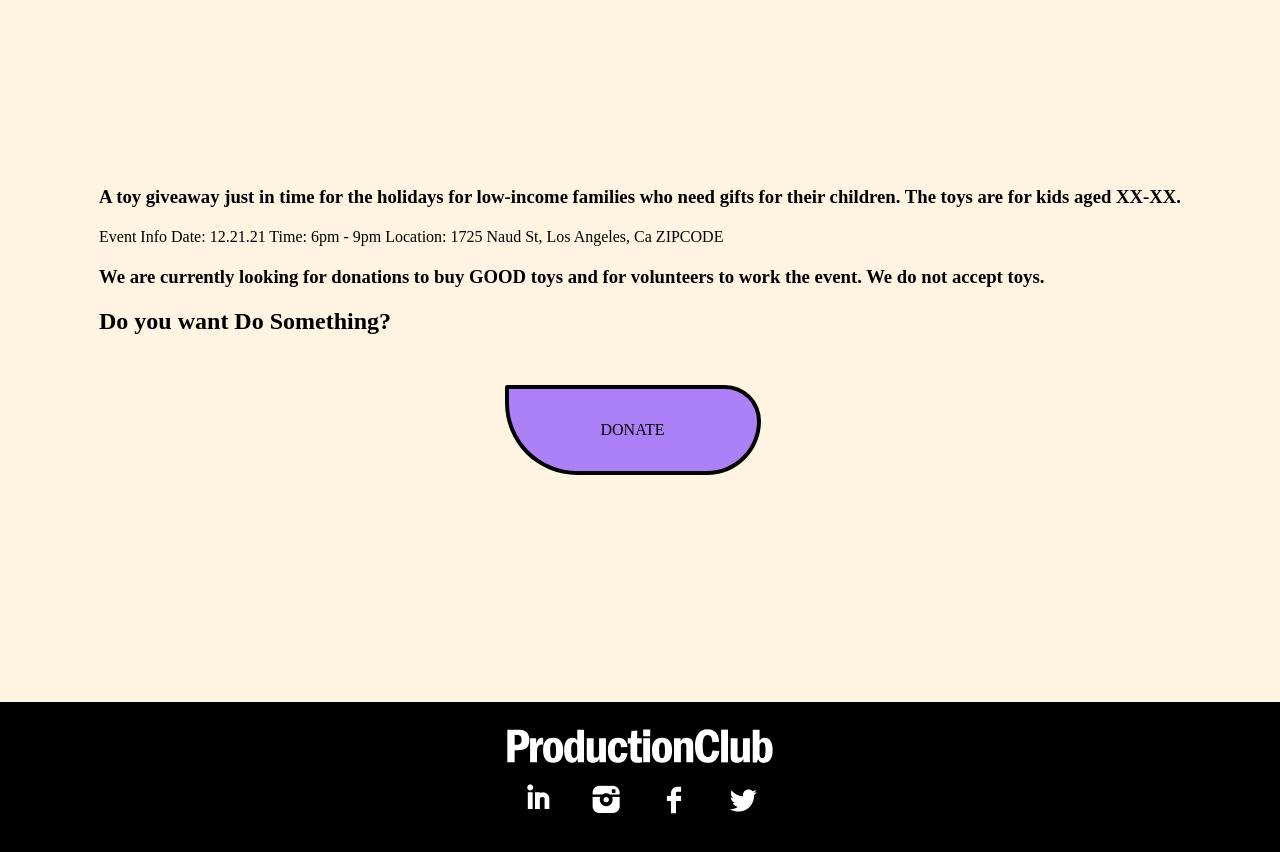
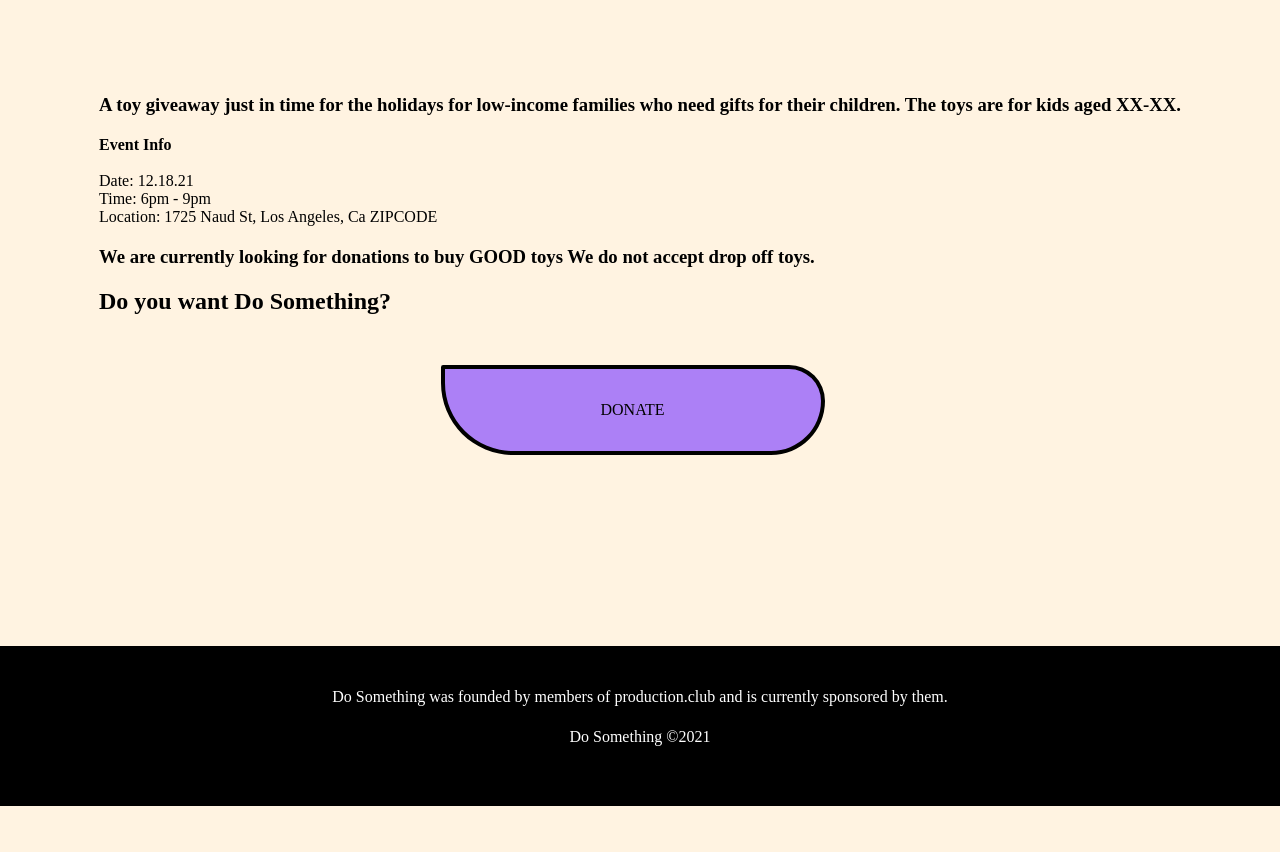
Before and after one commit to production-club/do-something, a React (Create React App) app: page / in a window 1280 px wide. Shown: the part 220-1072 px from the top of the page. After the commit the page ends 1026 px from the top, so only its background shows below. Built offline with nearby package versions, Linux system fonts and the light colour scheme; what react-google-maps would draw is missing.

Commit message:
update copy

```diff
--- a/package.json
+++ b/package.json
@@ -11,6 +11,7 @@
     "react-cookie-consent": "^6.4.1",
     "react-dom": "^17.0.2",
     "react-google-maps": "^9.4.5",
+    "react-helmet": "^6.1.0",
     "react-icons": "^4.3.1",
     "react-router-dom": "^6.0.2",
     "react-scripts": "4.0.3",
--- a/src/App.css
+++ b/src/App.css
@@ -80,7 +80,7 @@ body {
 
 .HomeButtonWrapper {
   display: flex;
-  width: 100vw;
+  width: 90vw;
   justify-content: space-evenly;
   min-width: fit-content;
   /* padding: 15px 15px 15px 15px; */
@@ -107,7 +107,7 @@ p {
   border: 4px solid black;
   background-color: #ac80f6;
   color: black;
-  width: 20vw;
+  width: 30vw;
   min-width: 50%;
   border-radius: 1.2em 20em 30em 40em;
   align-items: center;
@@ -142,8 +142,10 @@ p {
 
 .FooterFlex {
   display: flex;
-  flex-direction: row;
+  flex-direction: column;
+  text-align: center;
   max-height: 20vh;
+  color: white;
   /* width: 100%; */
   /* margin: auto; */
 }
@@ -188,7 +190,7 @@ p {
   position: sticky;
   top: 0;
   background-color: rgba(255, 243, 225, 255);
-  height: 17vh;
+  height: 10vh;
 }
 .navFlex h2 {
   margin-top: 20px;
@@ -210,10 +212,11 @@ p {
   .FooterLinks img {
     width: 40%;
   }
-  .HomeButtonWrapper {
+  /* .HomeButtonWrapper {
     width: 100%;
-  }
+  } */
   .DonateButton {
-    width: 100%;
+    width: 90vw;
+    /* border-radius: 1.2em 50em 40em; */
   }
 }
--- a/src/components/Footer.js
+++ b/src/components/Footer.js
@@ -1,16 +1,21 @@
 import React from "react";
-import PCLogo from "../logo.png";
-import PCEmblem from "../production-club-logo.svg";
-import LinkedIn from "../images/linkedin.png";
-import Instagram from "../images/instagram.png";
-import Facebook from "../images/facebook.png";
-import Twitter from "../images/twitter.png";
+// import PCLogo from "../logo.png";
+// import PCEmblem from "../production-club-logo.svg";
+// import LinkedIn from "../images/linkedin.png";
+// import Instagram from "../images/instagram.png";
+// import Facebook from "../images/facebook.png";
+// import Twitter from "../images/twitter.png";
 export default function Footer() {
   return (
     <div className="FooterWrapper">
       <div className="FooterFlex">
+        <p>
+          Do Something was founded by members of production.club and is
+          currently sponsored by them.
+        </p>
+        <p>Do Something ©2021 </p>
         {/* <img src={PCLogo} alt="production club" className="PCLogo" /> */}
-        <div className="FooterInnerFlex">
+        {/* <div className="FooterInnerFlex">
           <div className="PCLinkDiv">
             <a
               href="https://www.production.club"
@@ -56,7 +61,7 @@ export default function Footer() {
               <img src={Twitter} alt="twitter icon png" />
             </a>
           </div>
-        </div>
+        </div> */}
       </div>
     </div>
   );
--- a/src/pages/About.js
+++ b/src/pages/About.js
@@ -1,8 +1,14 @@
 import React from "react";
+import { Helmet } from "react-helmet";
 
 const About = () => {
   return (
     <div className="AboutWrapper">
+      <Helmet>
+        <title>About </title>
+        <meta name="description" content="About Section of Do Something LA" />
+        <meta name="keywords" content="About, Do Something" />
+      </Helmet>
       <div className="AboutCopyWrapper">
         <div className="LastYearDiv">
           <h2>Last Year</h2>
--- a/src/pages/Contact.js
+++ b/src/pages/Contact.js
@@ -1,9 +1,15 @@
 import React from "react";
 import GoogMap from "../components/GoogleMap";
+import Helmet from 'react-helmet'
 
 const Contact = () => {
   return (
     <div className="ContactWrapper">
+      <Helmet>
+        <title>Contact </title>
+        <meta name="description" content="Contact Page of Do Something LA" />
+        <meta name="keywords" content="Contact, Do Something, Email, Address" />
+      </Helmet>
       <div className="ContactWrapperText">
         <a
           href="https://goo.gl/maps/Sxenhoa1Y3WppPAR8"
--- a/src/pages/Donate.js
+++ b/src/pages/Donate.js
@@ -1,8 +1,16 @@
 import React from "react";
-
+import Helmet from "react-helmet";
 const Donate = () => {
   return (
     <div className="DonateWrapper">
+      <Helmet>
+        <title>Donate</title>
+        <meta name="description" content="Donate Section of Do Something LA" />
+        <meta
+          name="keywords"
+          content="Donate, Do Something, Stripe Payment, donorbox"
+        />
+      </Helmet>
       <div className="iFrameWrapper">
         {/* <h3>Donate 💸</h3> */}
         <iframe
@@ -13,10 +21,10 @@ const Donate = () => {
           seamless="seamless"
           frameborder="0"
           scrolling="yes"
-          height="900px"
+          height="1000px"
           width="100%"
           style={{
-            maxWidth: 500,
+            maxWidth: 900,
             minWidth: 250,
             maxHeight: "100vh",
             minHeight: "100vh",
@@ -24,6 +32,12 @@ const Donate = () => {
           }}
         ></iframe>
       </div>
+      <div className="DonorContent">
+        <p>
+          Do Something has applied for tax exemption status to the IRS and we
+          are pending a determination.
+        </p>
+      </div>
     </div>
   );
 };
--- a/src/pages/Home.js
+++ b/src/pages/Home.js
@@ -1,5 +1,6 @@
 import React from "react";
 import { NavLink as Link } from "react-router-dom";
+import Helmet from "react-helmet";
 
 const Home = () => {
   return (
@@ -10,16 +11,25 @@ const Home = () => {
           who need gifts for their children. The toys are for kids aged XX-XX.
         </h3>
         <p>
-          Event Info Date: 12.21.21 Time: 6pm - 9pm Location: 1725 Naud St, Los
-          Angeles, Ca ZIPCODE
+          <h4 style={{ fontWeight: "bold" }}> Event Info </h4>
+          <br /> Date: 12.18.21 <br /> Time: 6pm - 9pm <br />
+          Location: 1725 Naud St, Los Angeles, Ca ZIPCODE
         </p>
         <h3>
-          We are currently looking for donations to buy GOOD toys and for
-          volunteers to work the event. We do not accept toys.
+          We are currently looking for donations to buy GOOD toys We do not
+          accept drop off toys.
         </h3>
         <h2>Do you want Do Something?</h2>
       </div>
       <div className="HomeButtonWrapper">
+        <Helmet>
+          <title>Home</title>
+          <meta name="description" content="Home Section of Do Something LA" />
+          <meta
+            name="keywords"
+            content="Home, Do Something, landing page, donate button"
+          />
+        </Helmet>
         <Link to="/donate" className="homeLink">
           <div className="DonateButton">DONATE</div>
         </Link>
```
Also changed, not shown: 1 other file (tests, documents, lock files or other folders).
